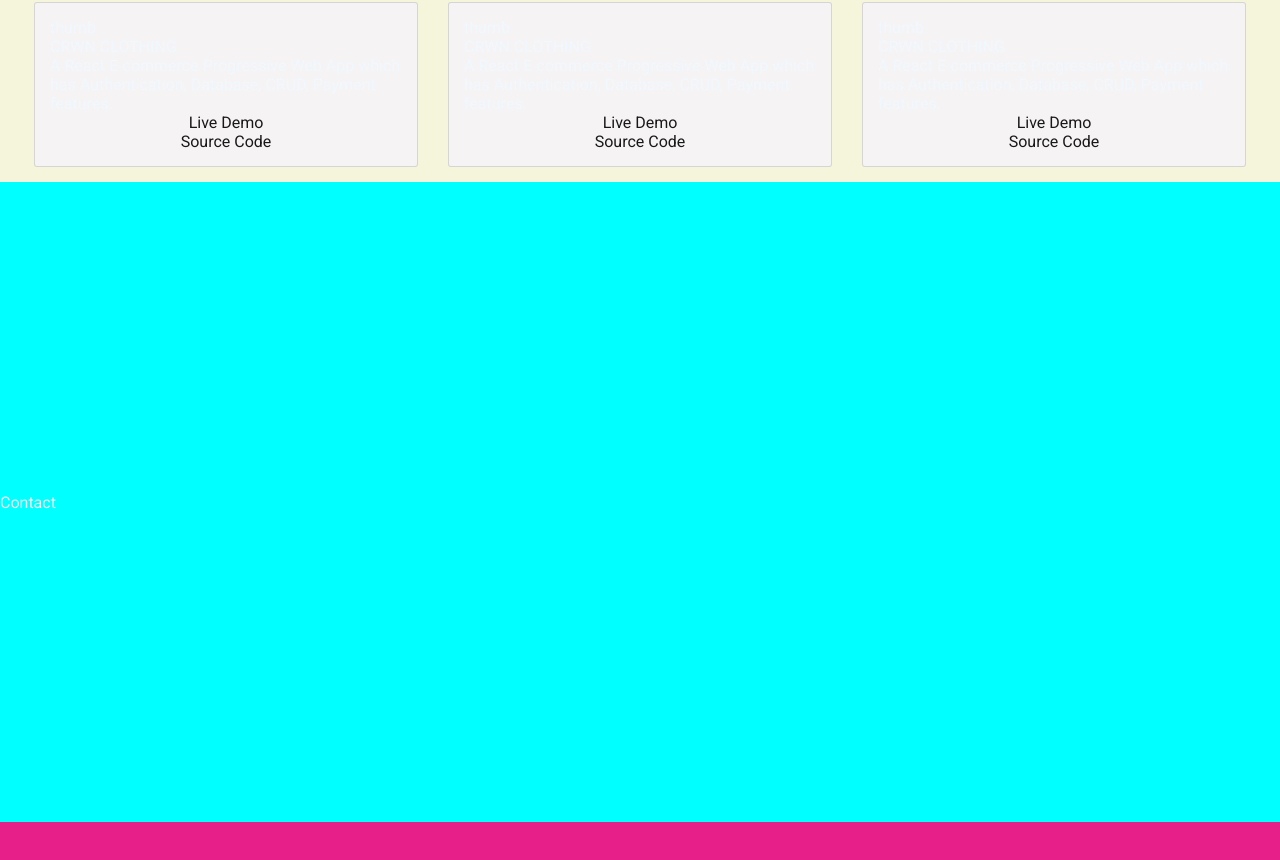
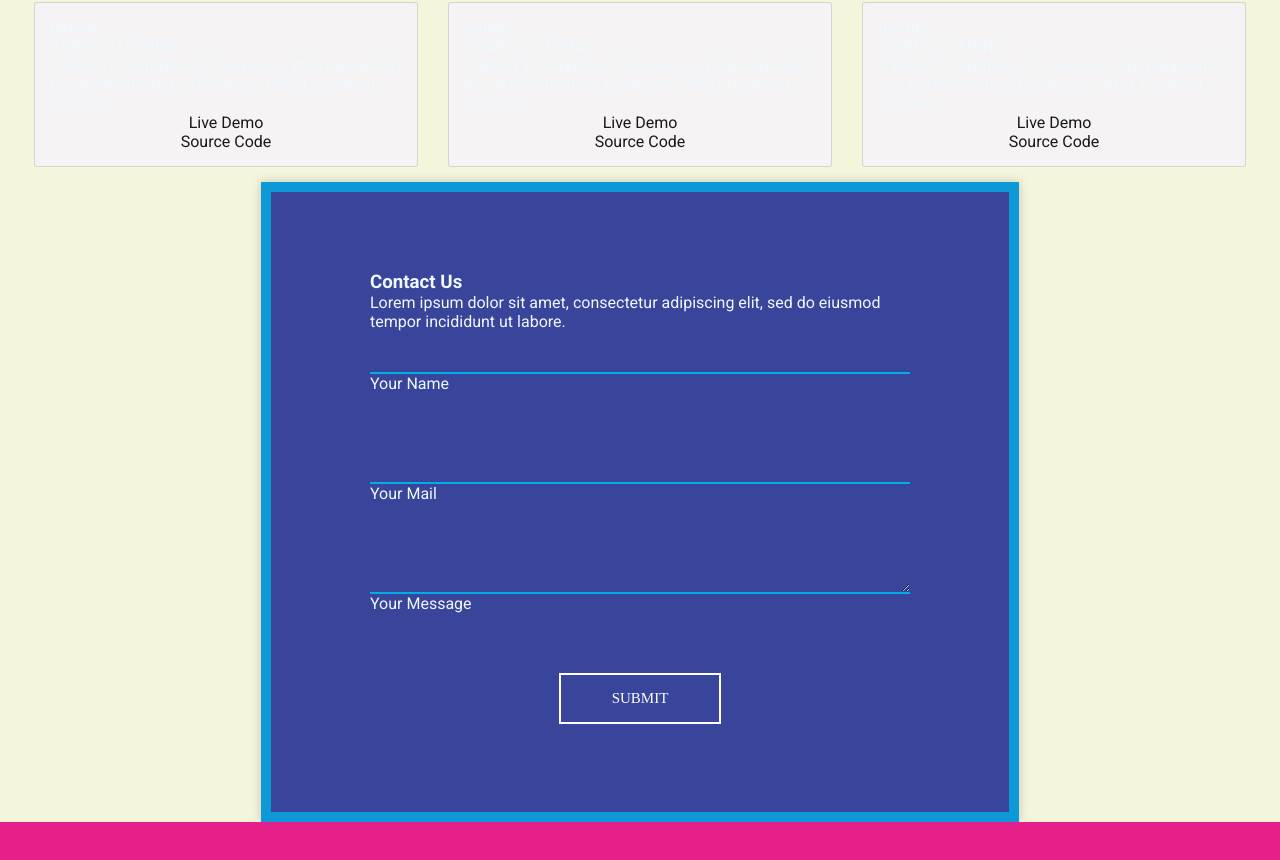
Before and after one commit to DiegoDalera/reactDeveloperProfile, a React (Vite) app: page / in a window 1280 px wide. Shown: the part 2245-3105 px from the top of the page. Built offline with nearby package versions, Linux system fonts and the light colour scheme.

Commit message:
contact form

```diff
--- a/src/Components/Contact/Contact.css
+++ b/src/Components/Contact/Contact.css
@@ -10,4 +10,97 @@
     justify-content: center;
     align-items: flex-start;
     background-color: aqua;
+
+    max-width: 758px;
+    margin: auto;
+    background: #39459b;
+    border: 10px solid #0d99d7;
+    padding: 77px 99px 87px;
+    box-shadow: 0px 0px 10px 0px rgba(0, 0, 0, 0.2);
+    -webkit-box-shadow: 0px 0px 10px 0px rgba(0, 0, 0, 0.2);
+    -moz-box-shadow: 0px 0px 10px 0px rgba(0, 0, 0, 0.2);
+    -ms-box-shadow: 0px 0px 10px 0px rgba(0, 0, 0, 0.2);
+    -o-box-shadow: 0px 0px 10px 0px rgba(0, 0, 0, 0.2);
+
 }
+
+.form-group {
+    position: relative;
+    display: block;
+    margin-bottom: 48px;
+}
+
+.form-control {
+    border: none;
+    border-bottom: 2px solid #00ade6;
+    display: block;
+    width: 100%;
+    height: 43px;
+    font-size: 15px;
+    background: none;
+    font-family: "Montserrat-SemiBold";
+}
+
+input, textarea, select, button {
+    font-family: "Montserrat-Regular";
+    color: #fff;
+    font-size: 15px;
+}
+
+.form-group span.border {
+    height: 2px;
+    display: block;
+    position: absolute;
+    width: 100%;
+    left: 0;
+    top: 41px;
+    transform: scaleX(0);
+    transition: all .15s ease;
+    background: #fff;
+}
+
+button {
+    border: none;
+    width: 162px;
+    height: 51px;
+    border: 2px solid #fff;
+    margin: auto;
+    margin-top: 60px;
+    cursor: pointer;
+    display: flex;
+    align-items: center;
+    justify-content: center;
+    padding: 0;
+    background: none;
+    color: #fff;
+    text-transform: uppercase;
+    font-family: "Montserrat-SemiBold";
+    -webkit-transform: perspective(1px) translateZ(0);
+    transform: perspective(1px) translateZ(0);
+    position: relative;
+    -webkit-transition-property: color;
+    transition-property: color;
+    -webkit-transition-duration: 0.3s;
+    transition-duration: 0.3s;
+}
+
+button:before {
+    content: "";
+    position: absolute;
+    z-index: -1;
+    top: 0;
+    left: 0;
+    right: 0;
+    bottom: 0;
+    background: #2098D1;
+    -webkit-transform: scaleX(0);
+    transform: scaleX(0);
+    -webkit-transform-origin: 0 50%;
+    transform-origin: 0 50%;
+    -webkit-transition-property: transform;
+    transition-property: transform;
+    -webkit-transition-duration: 0.3s;
+    transition-duration: 0.3s;
+    -webkit-transition-timing-function: ease-out;
+    transition-timing-function: ease-out;
+}
--- a/src/Components/Contact/Contact.jsx
+++ b/src/Components/Contact/Contact.jsx
@@ -3,7 +3,34 @@ import './contact.css'
 
 const Contact = () => {
   return (
-    <div className='contact'>Contact</div>
+    <div className='contact'>
+      <form action="">
+            <h3>Contact Us</h3>
+            <p>Lorem ipsum dolor sit amet, consectetur adipiscing elit, sed do eiusmod tempor incididunt ut labore.</p>
+            <label class="form-group">
+            <input type="text" class="form-control" required=""/>
+            <span>Your Name</span>
+            <span class="border"></span>
+            </label>
+            <label class="form-group">
+            <input type="text" class="form-control" required=""/>
+            <span for="">Your Mail</span>
+            <span class="border"></span>
+            </label>
+            <label class="form-group">
+            <textarea name="" id="" class="form-control" required="" data-lt-tmp-id="lt-950560" spellcheck="false" data-gramm="false"></textarea>
+            <span for="">Your Message</span>
+            <span class="border"></span>
+            </label>
+            <button>Submit
+            <i class="zmdi zmdi-arrow-right"></i>
+            </button>
+</form>
+
+
+
+
+    </div>
   )
 }
 
--- a/src/Components/Skills/Skills.css
+++ b/src/Components/Skills/Skills.css
@@ -5,6 +5,6 @@
     flex-direction: row;
     justify-content: center;
     align-items: flex-start;
-    flex-wrap: nowrap;
+    flex-wrap: wrap;
     background-color: rgb(223, 166, 34);
 }
```
